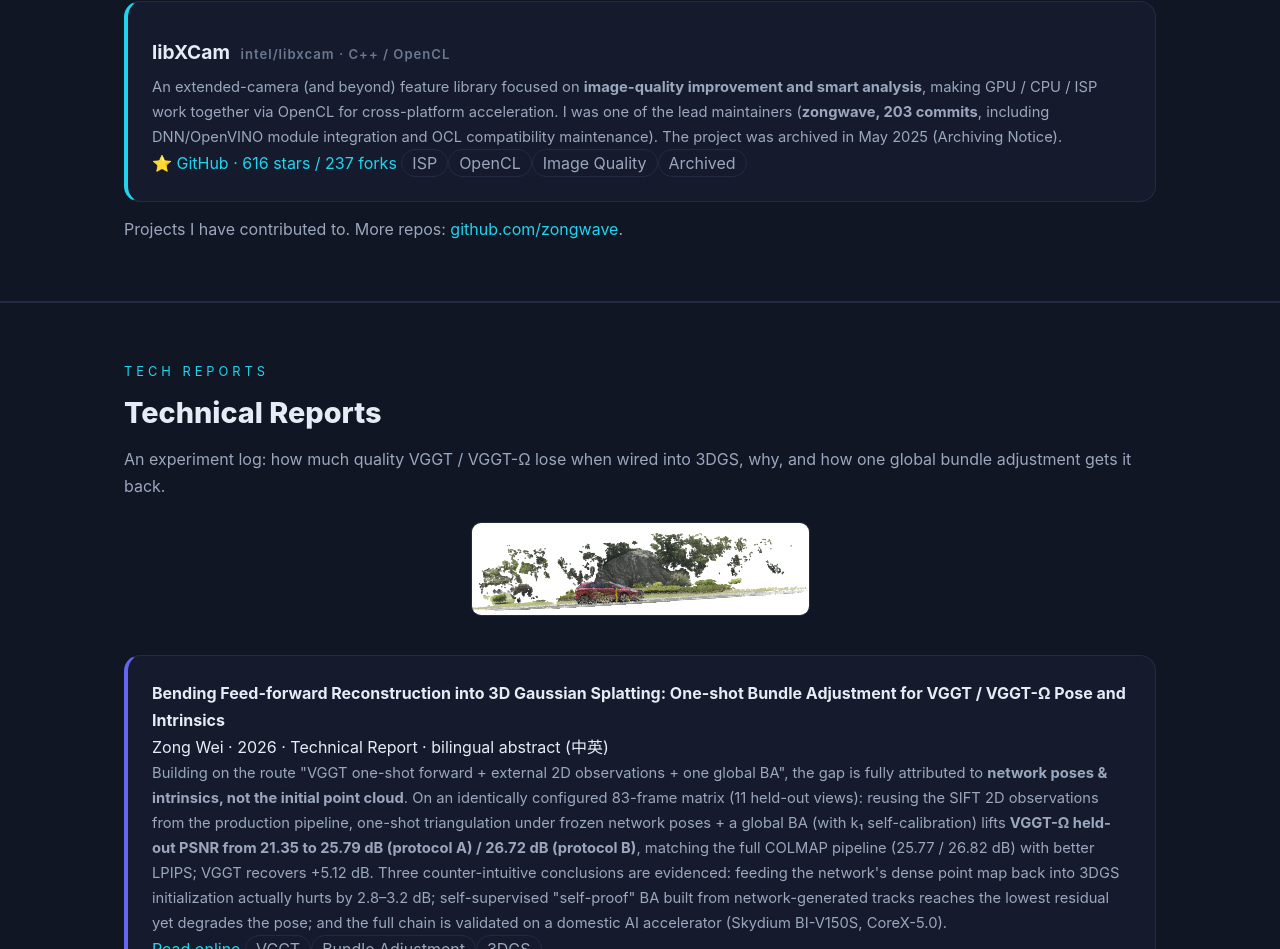
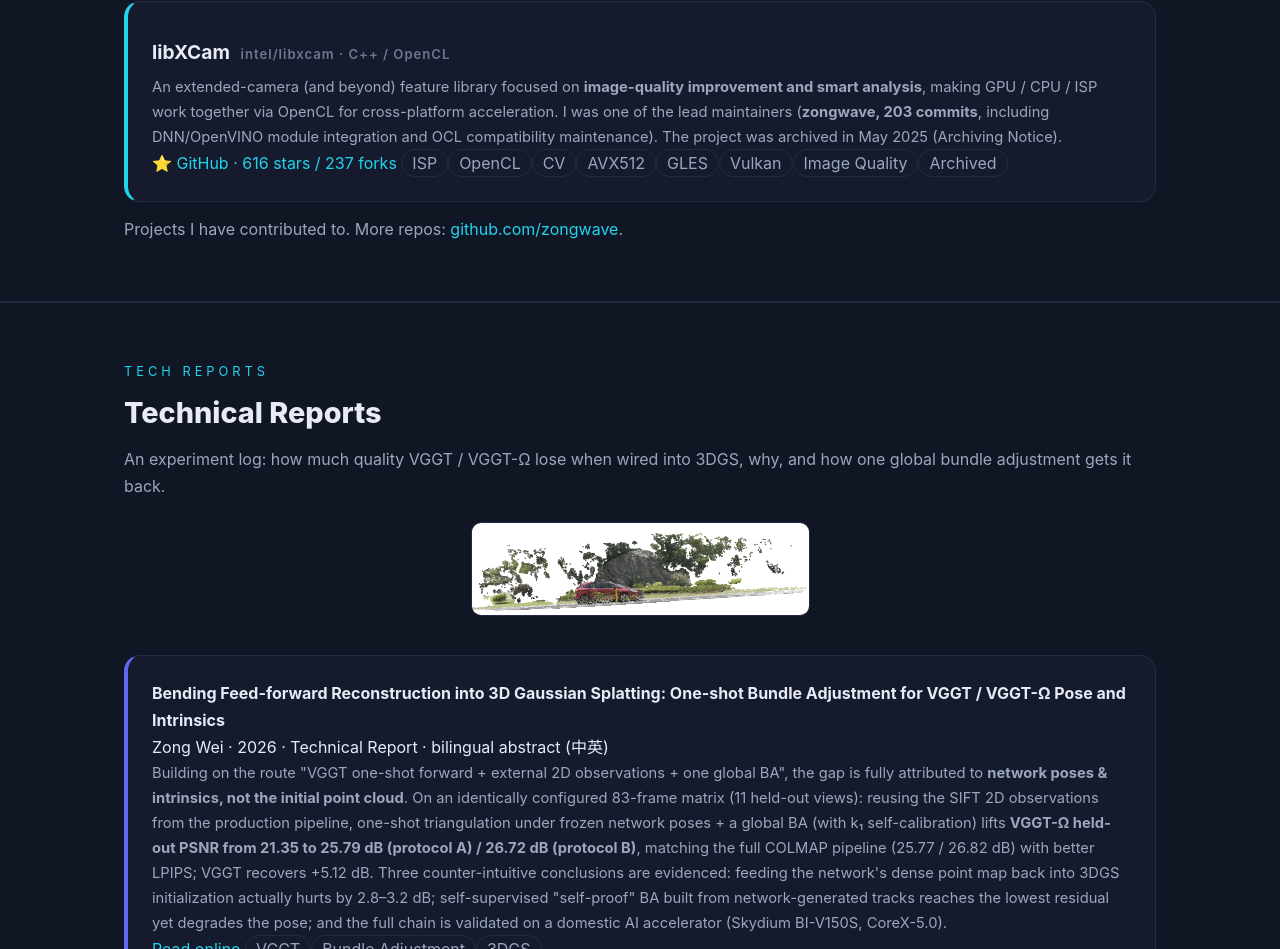
Before and after one commit to zongwave/zongwave.github.io, a plain HTML site: page en/index.html in a window 1280 px wide. Shown: the part 1676-2625 px from the top of the page. Drawn offline with Linux system fonts and the light colour scheme.

Commit message:
site: add CV/AVX512/GLES/Vulkan chips to libXCam card

```diff
--- a/en/index.html
+++ b/en/index.html
@@ -168,7 +168,7 @@
         <p>An extended-camera (and beyond) feature library focused on <b>image-quality improvement and smart analysis</b>, making GPU / CPU / ISP work together via OpenCL for cross-platform acceleration. I was one of the lead maintainers (<b>zongwave, 203 commits</b>, including DNN/OpenVINO module integration and OCL compatibility maintenance). The project was archived in May 2025 (Archiving Notice).</p>
         <div class="foot">
           <a href="https://github.com/intel/libxcam" target="_blank" rel="noopener">⭐ GitHub · 616 stars / 237 forks</a>
-          <span class="chip">ISP</span><span class="chip">OpenCL</span><span class="chip">Image Quality</span><span class="chip">Archived</span>
+          <span class="chip">ISP</span><span class="chip">OpenCL</span><span class="chip">CV</span><span class="chip">AVX512</span><span class="chip">GLES</span><span class="chip">Vulkan</span><span class="chip">Image Quality</span><span class="chip">Archived</span>
         </div>
       </div>
     </div>
```
Also changed, not shown: index.html (+1 -1 lines).
